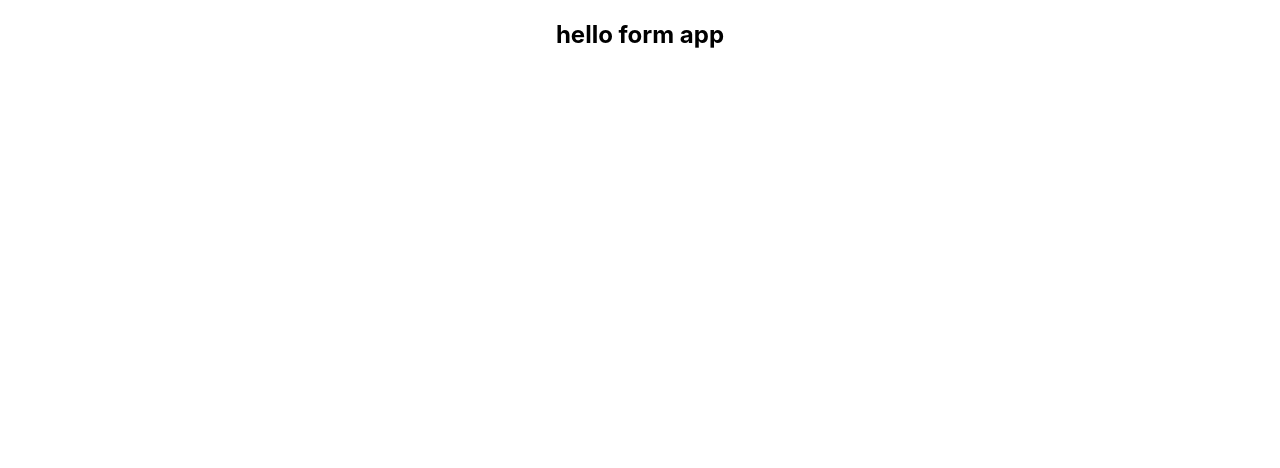
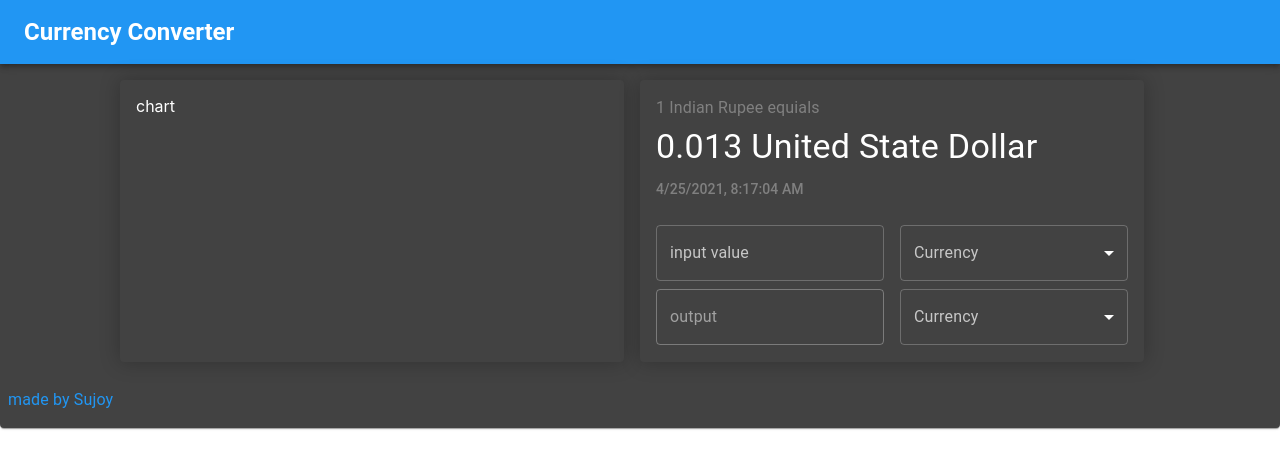
Before and after one commit to SujoyGhosh-scott/currency-converter, a React (Create React App) app: page / in a window 1280 px wide. Shown: the top 468 px of the page. Built offline with nearby package versions, Linux system fonts and the light colour scheme.

Commit message:
frontend ready

```diff
--- a/package.json
+++ b/package.json
@@ -3,11 +3,15 @@
   "version": "0.1.0",
   "private": true,
   "dependencies": {
+    "@material-ui/core": "^4.11.3",
+    "@material-ui/icons": "^4.11.2",
     "@testing-library/jest-dom": "^5.12.0",
     "@testing-library/react": "^11.2.6",
     "@testing-library/user-event": "^12.8.3",
+    "axios": "^0.21.1",
     "react": "^17.0.2",
     "react-dom": "^17.0.2",
+    "react-moment": "^1.1.1",
     "react-scripts": "4.0.3",
     "web-vitals": "^1.1.1"
   },
--- a/src/App.js
+++ b/src/App.js
@@ -1,10 +1,159 @@
-import "./App.css";
+import React, { useState, useEffect } from "react";
+import axios from "./axios";
+import {
+  Grid,
+  Paper,
+  TextField,
+  InputLabel,
+  Select,
+  MenuItem,
+  FormControl,
+} from "@material-ui/core";
+import { makeStyles } from "@material-ui/core/styles";
+import AppBar from "@material-ui/core/AppBar";
+import Toolbar from "@material-ui/core/Toolbar";
+import Typography from "@material-ui/core/Typography";
+
+const useStyles = makeStyles(() => ({
+  root: {
+    flexGrow: 1,
+  },
+  nav: {
+    height: "4rem",
+  },
+  paper: {
+    padding: "1rem",
+    minHeight: "250px",
+    boxShadow: "0 0 20px #00000040",
+  },
+  margin: {
+    //width: "90%",
+    //minWidth: "120px",
+  },
+}));
 
 function App() {
+  const classes = useStyles();
+  const [currencies, setCurrencies] = useState([]);
+  /*
+  useEffect(() => {
+    axios.get("/api/v7/countries?apiKey=26ecc25bbf96165524d3").then((res) => {
+      console.log("usd->inr", res.data.results);
+      //getting all currencies for selecting
+      setCurrencies(Object.entries(res.data.results));
+    });
+  }, []);*/
+
+  const handleChange = (event) => {
+    //setAge(event.target.value);
+  };
+
   return (
-    <div className="App">
-      <h2>hello form app</h2>
-    </div>
+    <Paper className={classes.root}>
+      <AppBar position="static">
+        <Toolbar variant="dense" className={classes.nav}>
+          <Typography
+            variant="h5"
+            color="inherit"
+            style={{ fontWeight: "600" }}
+          >
+            Currency Converter
+          </Typography>
+        </Toolbar>
+      </AppBar>
+      <Grid container style={{ paddingTop: "2rem", padding: "1rem" }}>
+        <Grid item sm={1} xs={1}></Grid>
+        <Grid container item sm={10} xs={10} spacing={2}>
+          <Grid item sm={6} xs={12}>
+            <Paper className={classes.paper}>chart</Paper>
+          </Grid>
+          <Grid item sm={6} xs={12}>
+            <Paper className={classes.paper}>
+              <Typography
+                variant="body1"
+                gutterBottom
+                style={{ color: "gray" }}
+              >
+                1 Indian Rupee equials
+              </Typography>
+              <Typography variant="h4" gutterBottom>
+                0.013 United State Dollar
+              </Typography>
+              <Typography
+                variant="subtitle2"
+                gutterBottom
+                style={{ color: "gray" }}
+              >
+                {new Date().toLocaleString()}
+              </Typography>
+              <Grid container spacing={2} style={{ marginTop: "1rem" }}>
+                <Grid item sm={6} xs={5}>
+                  <TextField
+                    label="input value"
+                    type="number"
+                    variant="outlined"
+                  />
+                </Grid>
+                <Grid item sm={6} xs={7}>
+                  <FormControl
+                    fullWidth
+                    variant="outlined"
+                    className={classes.margin}
+                  >
+                    <InputLabel id="input-curr">Currency</InputLabel>
+                    <Select
+                      labelId="input-curr"
+                      id="demo-customized-select"
+                      onChange={handleChange}
+                    >
+                      <MenuItem value="">
+                        <em>None</em>
+                      </MenuItem>
+                      <MenuItem value={10}>Ten</MenuItem>
+                      <MenuItem value={20}>Twenty</MenuItem>
+                      <MenuItem value={30}>Thirty</MenuItem>
+                    </Select>
+                  </FormControl>
+                </Grid>
+              </Grid>
+              <Grid container spacing={2}>
+                <Grid item sm={6} xs={5}>
+                  <TextField label="output" variant="outlined" disabled />
+                </Grid>
+                <Grid item sm={6} xs={7}>
+                  <FormControl
+                    fullWidth
+                    variant="outlined"
+                    className={classes.margin}
+                  >
+                    <InputLabel id="input-curr">Currency</InputLabel>
+                    <Select
+                      labelId="input-curr"
+                      id="demo-customized-select"
+                      onChange={handleChange}
+                    >
+                      <MenuItem value="">
+                        <em>None</em>
+                      </MenuItem>
+                      <MenuItem value={10}>Ten</MenuItem>
+                      <MenuItem value={20}>Twenty</MenuItem>
+                      <MenuItem value={30}>Thirty</MenuItem>
+                    </Select>
+                  </FormControl>
+                </Grid>
+              </Grid>
+            </Paper>
+          </Grid>
+        </Grid>
+        <Grid item sm={1} xs={1}></Grid>
+      </Grid>
+      <Grid item style={{ padding: ".5rem" }}>
+        <Typography variant="subtitle1" gutterBottom color="primary">
+          made by Sujoy
+        </Typography>
+      </Grid>
+      {/*currencies.map((c) => console.log(c[1]))*/}
+    </Paper>
   );
 }
 
--- /dev/null
+++ b/src/axios.js
@@ -0,0 +1,7 @@
+import axios from "axios";
+
+const instance = axios.create({
+  baseURL: "https://free.currconv.com",
+});
+
+export default instance;
--- a/src/index.css
+++ b/src/index.css
@@ -1,13 +1,15 @@
+@import url("https://fonts.googleapis.com/css2?family=Noto+Sans&display=swap");
+
 body {
   margin: 0;
-  font-family: -apple-system, BlinkMacSystemFont, 'Segoe UI', 'Roboto', 'Oxygen',
-    'Ubuntu', 'Cantarell', 'Fira Sans', 'Droid Sans', 'Helvetica Neue',
+  font-family: -apple-system, BlinkMacSystemFont, "Segoe UI", "Roboto", "Oxygen",
+    "Ubuntu", "Cantarell", "Fira Sans", "Droid Sans", "Helvetica Neue",
     sans-serif;
   -webkit-font-smoothing: antialiased;
   -moz-osx-font-smoothing: grayscale;
 }
 
 code {
-  font-family: source-code-pro, Menlo, Monaco, Consolas, 'Courier New',
+  font-family: source-code-pro, Menlo, Monaco, Consolas, "Courier New",
     monospace;
 }
--- a/src/index.js
+++ b/src/index.js
@@ -2,10 +2,28 @@ import React from "react";
 import ReactDOM from "react-dom";
 import "./index.css";
 import App from "./App";
+import { createMuiTheme, ThemeProvider } from "@material-ui/core/styles";
+import { blue } from "@material-ui/core/colors";
+
+const theme = createMuiTheme({
+  palette: {
+    primary: blue,
+    type: "dark",
+  },
+});
 
 ReactDOM.render(
   <React.StrictMode>
-    <App />
+    <ThemeProvider theme={theme}>
+      <App />
+    </ThemeProvider>
   </React.StrictMode>,
   document.getElementById("root")
 );
+
+//26ecc25bbf96165524d3
+//https://free.currconv.com/api/v7/currencies?apiKey=26ecc25bbf96165524d3
+//https://free.currconv.com/api/v7/convert?q=USD_INR&compact=ultra&apiKey=26ecc25bbf96165524d3
+//https://free.currconv.com/api/v7/countries?apiKey=26ecc25bbf96165524d3
+//https://free.currconv.com/api/v7/convert?q=USD_PHP,PHP_USD&compact=ultra&date=2021/01/01&endDate=2021/04/01&apiKey=26ecc25bbf96165524d3
+//https://free.currconv.com/others/usage?apiKey=26ecc25bbf96165524d3
```
Also changed, not shown: 1 other file (tests, documents, lock files or other folders).
